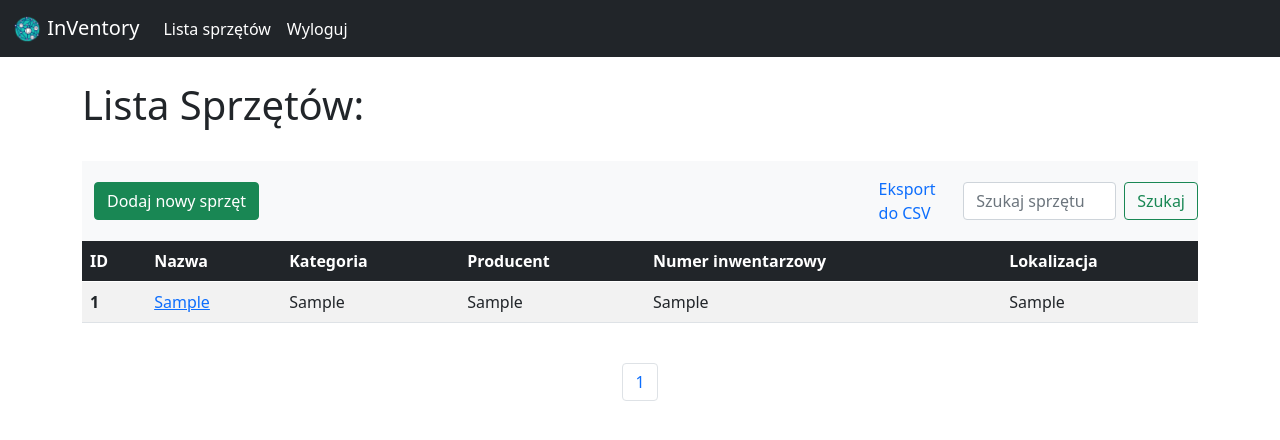
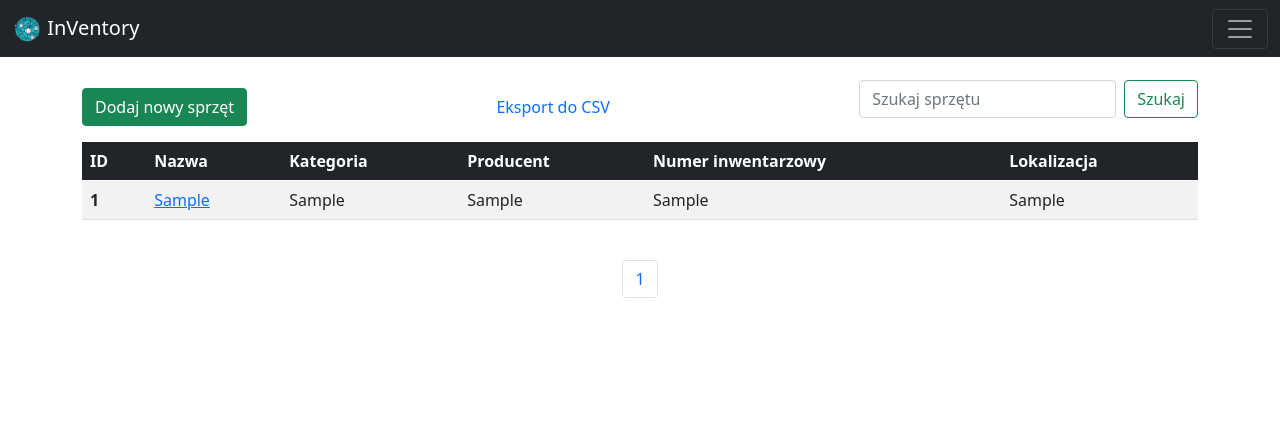
Before and after one commit to matszelo/InVentory, a Django app: page /equipment/ in a window 1280 px wide. Shown: the top 440 px of the page. Run offline with Django 4.2, Linux system fonts and the light colour scheme; a user stored in the database is signed in; tables that the repository leaves empty hold one stand-in row (values such as "Sample post").

Commit message:
Poprawiłem navbary

```diff
--- a/equipment/templates/equipment/base.html
+++ b/equipment/templates/equipment/base.html
@@ -1,14 +1,16 @@
-<!DOCTYPE html>
+{% load static %}
+
 <html lang="pl">
-  <head>
+<head>
     <meta charset="utf-8">
     <meta name="viewport" content="width=device-width, initial-scale=1">
     <link href="https://cdn.jsdelivr.net/npm/bootstrap@5.0.2/dist/css/bootstrap.min.css" rel="stylesheet" integrity="sha384-EVSTQN3/azprG1Anm3QDgpJLIm9Nao0Yz1ztcQTwFspd3yD65VohhpuuCOmLASjC" crossorigin="anonymous">
-    <title>Strona Główna</title>
-  </head>
-  <body>
+    <link rel="stylesheet" type="text/css" href="{% static '/css/equipment.css' %}">
+    <title>Lista sprzętów</title>
+</head>
+<body>
     {% include 'equipment/navbar.html' %}
-    <br/>
+    <br/><br/><br/>
     <div class="container">
       {% if messages %}
         {% for message in messages %}
@@ -21,15 +23,8 @@
     {% block content %}
     {% endblock %}
     </div>
-    <!-- Optional JavaScript; choose one of the two! -->
-
-    <!-- Option 1: Bootstrap Bundle with Popper -->
+</body>
     <script src="https://cdn.jsdelivr.net/npm/bootstrap@5.0.2/dist/js/bootstrap.bundle.min.js" integrity="sha384-MrcW6ZMFYlzcLA8Nl+NtUVF0sA7MsXsP1UyJoMp4YLEuNSfAP+JcXn/tWtIaxVXM" crossorigin="anonymous"></script>
-
-    <!-- Option 2: Separate Popper and Bootstrap JS -->
-    <!--
     <script src="https://cdn.jsdelivr.net/npm/@popperjs/core@2.9.2/dist/umd/popper.min.js" integrity="sha384-IQsoLXl5PILFhosVNubq5LC7Qb9DXgDA9i+tQ8Zj3iwWAwPtgFTxbJ8NT4GN1R8p" crossorigin="anonymous"></script>
     <script src="https://cdn.jsdelivr.net/npm/bootstrap@5.0.2/dist/js/bootstrap.min.js" integrity="sha384-cVKIPhGWiC2Al4u+LWgxfKTRIcfu0JTxR+EQDz/bgldoEyl4H0zUF0QKbrJ0EcQF" crossorigin="anonymous"></script>
-    -->
-  </body>
 </html>
--- a/equipment/templates/equipment/equipment_list.html
+++ b/equipment/templates/equipment/equipment_list.html
@@ -2,14 +2,10 @@
 
 {% block content %}
 {% if user.is_authenticated%}
-<h1>Lista Sprzętów:</h1>
-<br/>
-<nav class="navbar navbar-expand-lg bg-light">
-  <div class="container-fluid">
+<nav class="navbar">
       {% if user.is_authenticated and user.is_staff %}
     <a class="btn btn-success" href="{% url 'add_equipment' %}" role="button">Dodaj nowy sprzęt</a>
       {% endif %}
-  </div>
     <div class="nav-item">
         <a class="nav-link" href="{% url 'equipment_csv' %}">Eksport do CSV</a>
     </div>
--- a/equipment/templates/equipment/navbar.html
+++ b/equipment/templates/equipment/navbar.html
@@ -1,22 +1,28 @@
-<nav class="navbar navbar-expand-lg navbar-dark bg-dark">
+<nav class="navbar navbar-dark bg-dark fixed-top">
   <div class="container-fluid">
     <a class="navbar-brand" href="{% url 'welcome' %}">
       <img src="/media/images/Logov3.png" alt="" width="30" height="30" class="d-inline-block align-text-top">
       InVentory
     </a>
-    <button class="navbar-toggler" type="button" data-bs-toggle="collapse" data-bs-target="#navbarSupportedContent" aria-controls="navbarSupportedContent" aria-expanded="false" aria-label="Toggle navigation">
+    <button class="navbar-toggler" type="button" data-bs-toggle="offcanvas" data-bs-target="#offcanvasDarkNavbar" aria-controls="offcanvasDarkNavbar">
       <span class="navbar-toggler-icon"></span>
     </button>
-    <div class="collapse navbar-collapse" id="navbarSupportedContent">
-      <ul class="navbar-nav me-auto mb-2 mb-lg-0">
-        {% if user.is_authenticated%}
+    <div class="offcanvas offcanvas-end text-bg-dark bg-dark" tabindex="-1" id="offcanvasDarkNavbar" aria-labelledby="offcanvasDarkNavbarLabel">
+      <div class="offcanvas-header">
+        <h5 class="offcanvas-title aa" id="offcanvasNavbarLabel">MENU</h5>
+        <button type="button" class="btn-close btn-close-white" data-bs-dismiss="offcanvas" aria-label="Close"></button>
+      </div>
+      <div class="offcanvas-body">
+        <ul class="navbar-nav justify-content-end flex-grow-1 pe-3">
+          {% if user.is_authenticated%}
         <li class="nav-item">
-          <a class="nav-link active" aria-current="page" href="{% url 'equipment_list' %}">Lista sprzętów</a>
+          <a class="nav-link" aria-current="page" href="{% url 'equipment_list' %}">Lista sprzętów</a>
         </li>
         <li class="nav-item">
-          <a class="nav-link active" aria-current="page" href="{% url 'logout_user' %}">Wyloguj</a>
+          <a class="nav-link" aria-current="page" href="{% url 'logout_user' %}">Wyloguj</a>
         {% endif %}
-      </ul>
+        </ul>
+      </div>
     </div>
   </div>
 </nav>
--- a/mysite/settings.py
+++ b/mysite/settings.py
@@ -123,7 +123,9 @@ STATIC_URL = '/static/'
 MEDIA_URL = '/media/'
 
 MEDIA_ROOT = os.path.join(BASE_DIR, 'media')
-STATIC_ROOT = os.path.join(BASE_DIR, 'static')
+STATICFILES_DIRS = [
+    os.path.join(BASE_DIR, 'static')
+]
 
 # Default primary key field type
 # https://docs.djangoproject.com/en/4.1/ref/settings/#default-auto-field
```
Lines whose indentation alone changed are shown as unchanged.
